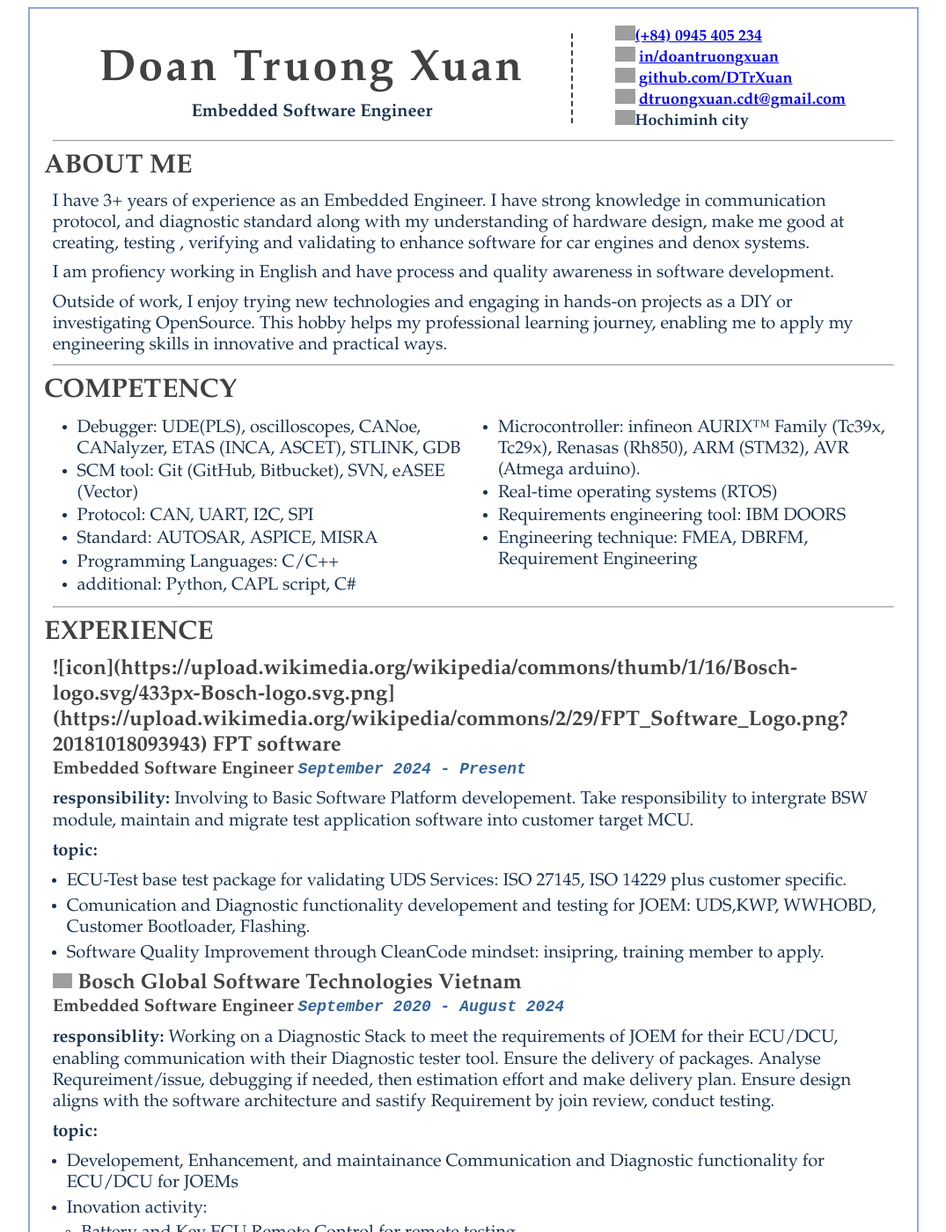
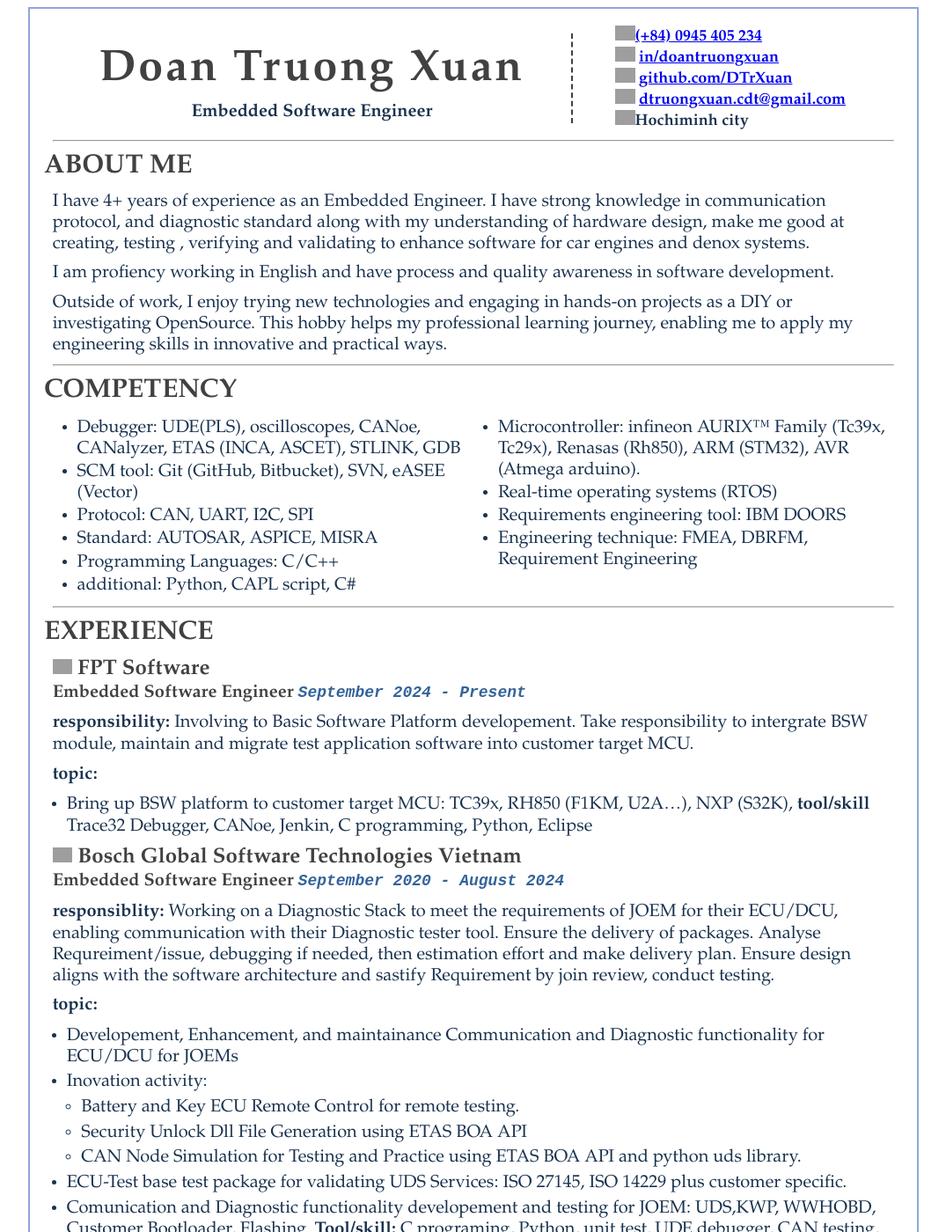
Before and after one commit to DTrXuan/my_cv, a Jekyll site: the page built from index.md, in a window 1280 px wide and 1400 px high. Shown: the whole window at 88% size, without its empty margins (102-1177 px from the left). Built offline with Jekyll 4.4.1, drawn with Linux system fonts in a browser that asks for light colours; some of the changed text lies outside the part shown; grey boxes are pictures that could not be loaded.

Commit message:
Update index.md

```diff
--- a/index.md
+++ b/index.md
@@ -28,7 +28,7 @@
 
 ## ABOUT ME
 
-I have 3+ years of experience as an Embedded Engineer. I have strong knowledge in communication protocol, and diagnostic standard along with my understanding of hardware design, make me good at creating, testing , verifying and validating to enhance software for car engines and denox systems.
+I have 4+ years of experience as an Embedded Engineer. I have strong knowledge in communication protocol, and diagnostic standard along with my understanding of hardware design, make me good at creating, testing , verifying and validating to enhance software for car engines and denox systems.
 
 I am profiency working in English and have process and quality awareness in software development.
 
@@ -74,16 +74,16 @@ Outside of work, I enjoy trying new technologies and engaging in hands-on projec
 ## EXPERIENCE
 
 {:.company}
-### ![icon](https://upload.wikimedia.org/wikipedia/commons/thumb/1/16/Bosch-logo.svg/433px-Bosch-logo.svg.png](https://upload.wikimedia.org/wikipedia/commons/2/29/FPT_Software_Logo.png?20181018093943) FPT software
+### ![icon](https://upload.wikimedia.org/wikipedia/commons/2/29/FPT_Software_Logo.png) FPT Software
 
 #### Embedded Software Engineer `September 2024 - Present`
 
 **responsibility:** Involving to Basic Software Platform developement. Take responsibility to intergrate BSW module, maintain and migrate test application software into customer target MCU.
 
 **topic:**
-- ECU-Test base test package for validating UDS Services: ISO 27145, ISO 14229 plus customer specific.
-- Comunication and Diagnostic functionality developement and testing for JOEM: UDS,KWP, WWHOBD, Customer Bootloader, Flashing.
-- Software Quality Improvement through CleanCode mindset: insipring, training member to apply.
+- Bring up BSW platform to customer target MCU: TC39x, RH850 (F1KM, U2A...), NXP (S32K),
+**tool/skill**
+  Trace32 Debugger, CANoe, Jenkin, C programming, Python, Eclipse
 
 {:.company}
 ### ![icon](https://upload.wikimedia.org/wikipedia/commons/thumb/1/16/Bosch-logo.svg/433px-Bosch-logo.svg.png) Bosch Global Software Technologies Vietnam
@@ -100,6 +100,8 @@ Outside of work, I enjoy trying new technologies and engaging in hands-on projec
   - CAN Node Simulation for Testing and Practice using ETAS BOA API and python uds library.
 - ECU-Test base test package for validating UDS Services: ISO 27145, ISO 14229 plus customer specific.
 - Comunication and Diagnostic functionality developement and testing for JOEM: UDS,KWP, WWHOBD, Customer Bootloader, Flashing.
+**Tool/skill:**
+  C programing, Python, unit test, UDE debugger, CAN testing, Eclipse
 
 {:.company}
 ### ![icon](https://theme.hstatic.net/1000292825/1000385496/14/logo.png?v=168) Company limited liability commercial & service The Gioi Chip
@@ -121,6 +123,8 @@ Outside of work, I enjoy trying new technologies and engaging in hands-on projec
 - Research and Develop the PLC wireless control device -The module which can control and log data from PLC via the internet (prototype version):
 - write firmware for ESP8266 and Stm32f103 (C language).
 
+**Tool/skill**
+  Altium Designer, Arduino IDE,
 ---
 
 ## EDUCATION
```
